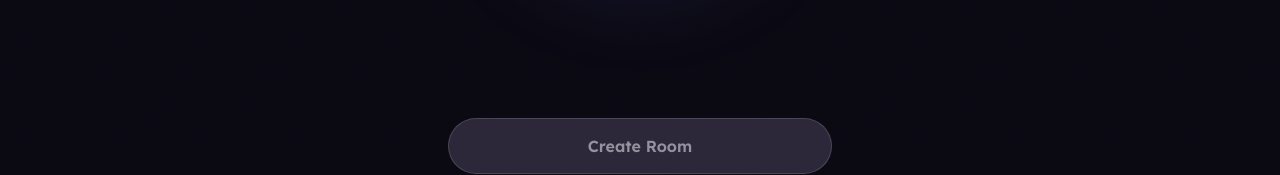
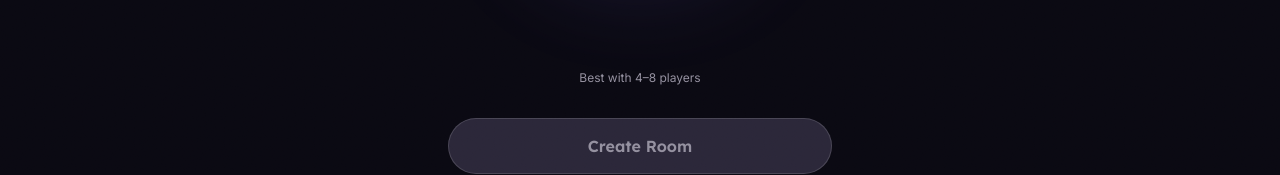
Before and after one commit to JonasFocus/mafia, a Next.js app: page /host in a window 1280 px wide. Shown: the part 606-781 px from the top of the page. Built offline with nearby package versions, Linux system fonts and the light colour scheme; no server answers; the database is empty.

Commit message:
fix: show the player-count requirement on the host screen
The 4-8 / 5-8 requirement was only revealed after creating a room. Show
'Best with N-8 players' for the selected mode above Create Room.

```diff
--- a/src/app/host/page.tsx
+++ b/src/app/host/page.tsx
@@ -191,6 +191,10 @@
 
         {error && <p className="text-sm text-outsider-glow text-center">{error}</p>}
 
+        <p className="text-center text-xs text-foreground-muted">
+          {mode === "mafia" ? "Best with 5–8 players" : "Best with 4–8 players"}
+        </p>
+
         <Button type="submit" disabled={loading || !name.trim() || !categoryId} className="w-full">
           {loading ? "Creating room…" : "Create Room"}
         </Button>
```
